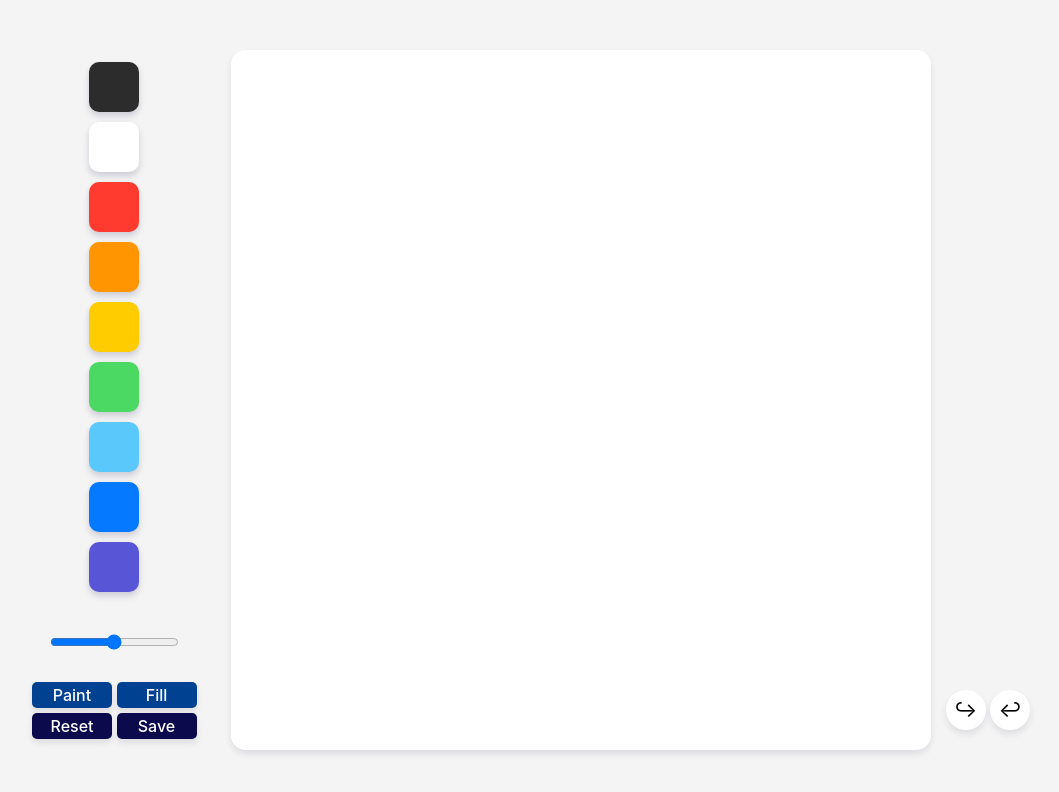
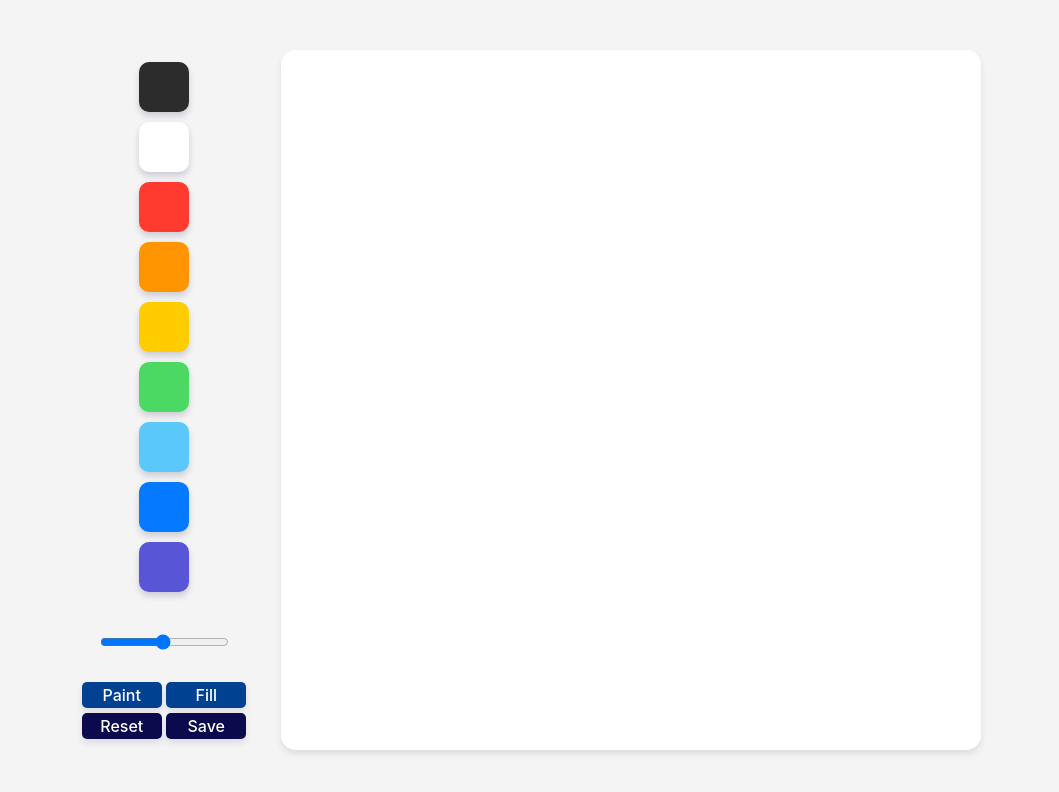
Before and after one commit to yezlee/paint-JS, a plain HTML site: page index.html in a window 1280 px wide. Shown: the whole page, without its empty margins (116-1175 px from the left). Drawn offline with Linux system fonts and the light colour scheme.

Commit message:
Deploying on gh-pages

```diff
--- a/index.html
+++ b/index.html
@@ -40,12 +40,12 @@
       </div>
     </div>
     <canvas class="canvas" id="paintCanvas"></canvas>
-    <div class="controls_right">
+    <!-- <div class="controls_right">
       <div class="controls_action_btns">
         <button id="redo">↪</button>
         <button id="undo">↩</button>
       </div>
-    </div>
+    </div> -->
     <script src="app.js"></script>
   </body>
 </html>
```
Also changed, not shown: package-lock.json (added).
